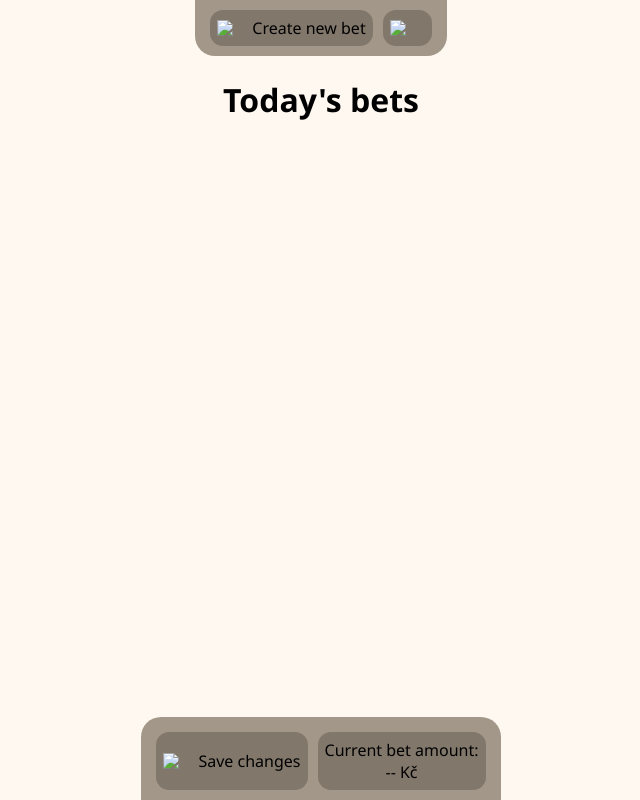
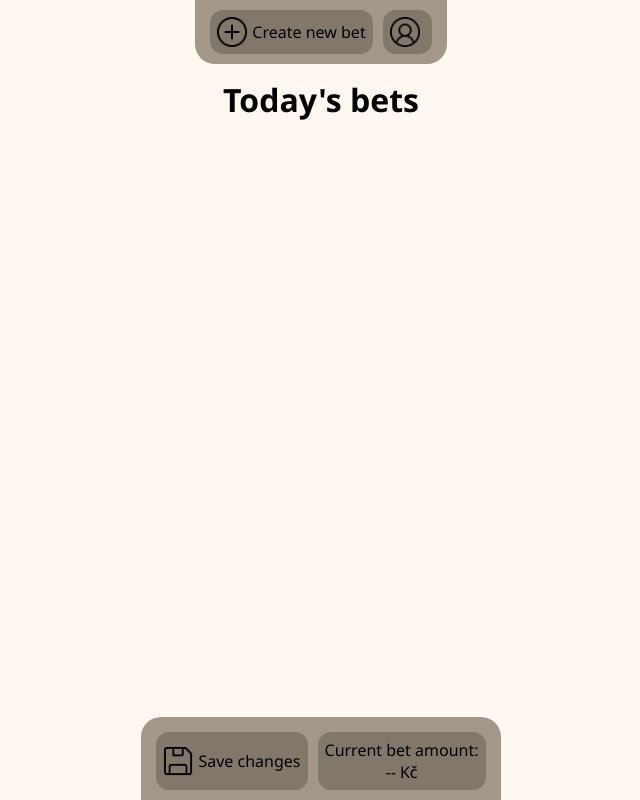
Before and after one commit to marianfedorco24/FedorcoDev, a plain HTML site: page hjumenbet/bets.html in a window 1280 px wide. Shown: the whole page, without its empty margins (319-959 px from the left). Drawn offline with Linux system fonts and the light colour scheme; no server answers; sample sign-in values are in the browser's storage.

Commit message:
Update bets.html

```diff
--- a/hjumenbet/bets.html
+++ b/hjumenbet/bets.html
@@ -2,7 +2,7 @@
 <html>
     <head>
         <title>HJUMENbet • Bets</title>
-        <link rel="icon" type="image/x-icon" href="\logo\hjumenbet_icon.ico">
+        <link rel="icon" type="image/x-icon" href="logo/hjumenbet_icon.ico">
         <link rel="stylesheet" href="style/betsStyle.css">
         <meta name="viewport" content="width=device-width, initial-scale=1.0">
     </head>
@@ -10,13 +10,13 @@
         <nav>
             <div class = "navbarButtonOutline">
                 <button class = "navbarButton" onclick = "window.location.href = 'createBet.html'">
-                    <img src="..\\icons\\create.png" class = "navbarButtonIcon">
+                    <img src="icons/create.png" class = "navbarButtonIcon">
                     <label class = "label labelHide pointer">Create new bet</label>
                 </button>
             </div>
             <div class = "navbarButtonOutline">
                 <button class = "navbarButton">
-                    <img src="..\\icons\\user.png" class = "navbarButtonIcon">
+                    <img src="icons/user.png" class = "navbarButtonIcon">
                     <label id = "userEmail" class = "label labelHide pointer">email</label>
                 </button>
             </div>
@@ -26,7 +26,7 @@
         </main>
         <aside>
             <button id = "saveBets" onclick = "saveBets()" class = "navbarButtonOutline">
-                <img src="..\\icons\\save.png" class = "navbarButtonIcon">
+                <img src="icons/save.png" class = "navbarButtonIcon">
                 <label class = "label labelHide pointer">Save changes</label>
             </button>
             <div class = "navbarButtonOutline" id = "currentBetAmount">
@@ -34,6 +34,6 @@
                 <span id = "userBetAmount">-- Kč</span>
             </div>
         </aside>
-        <script src = "/script/betsScript.js"></script>
+        <script src = "script/betsScript.js"></script>
     </body>
 </html>
```
